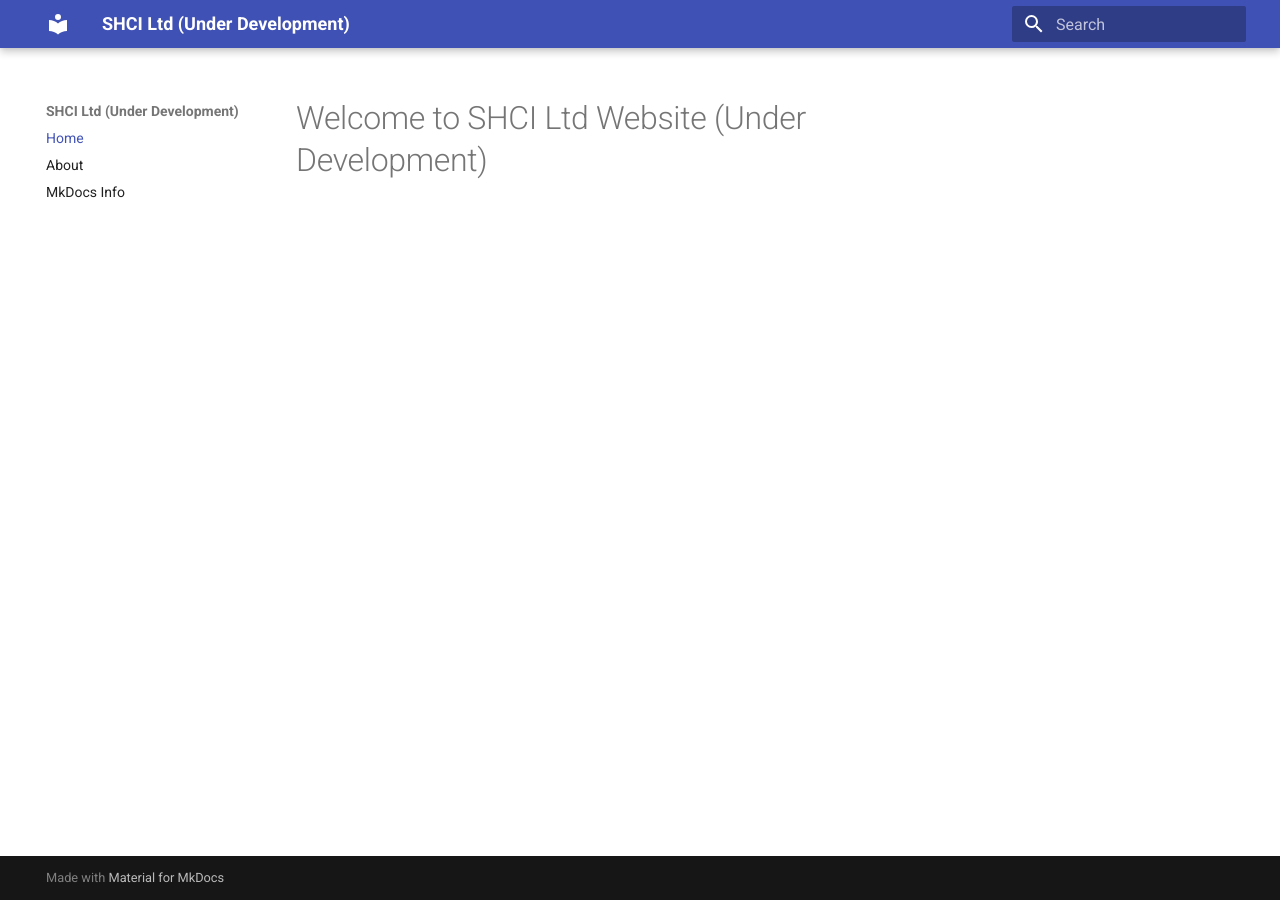
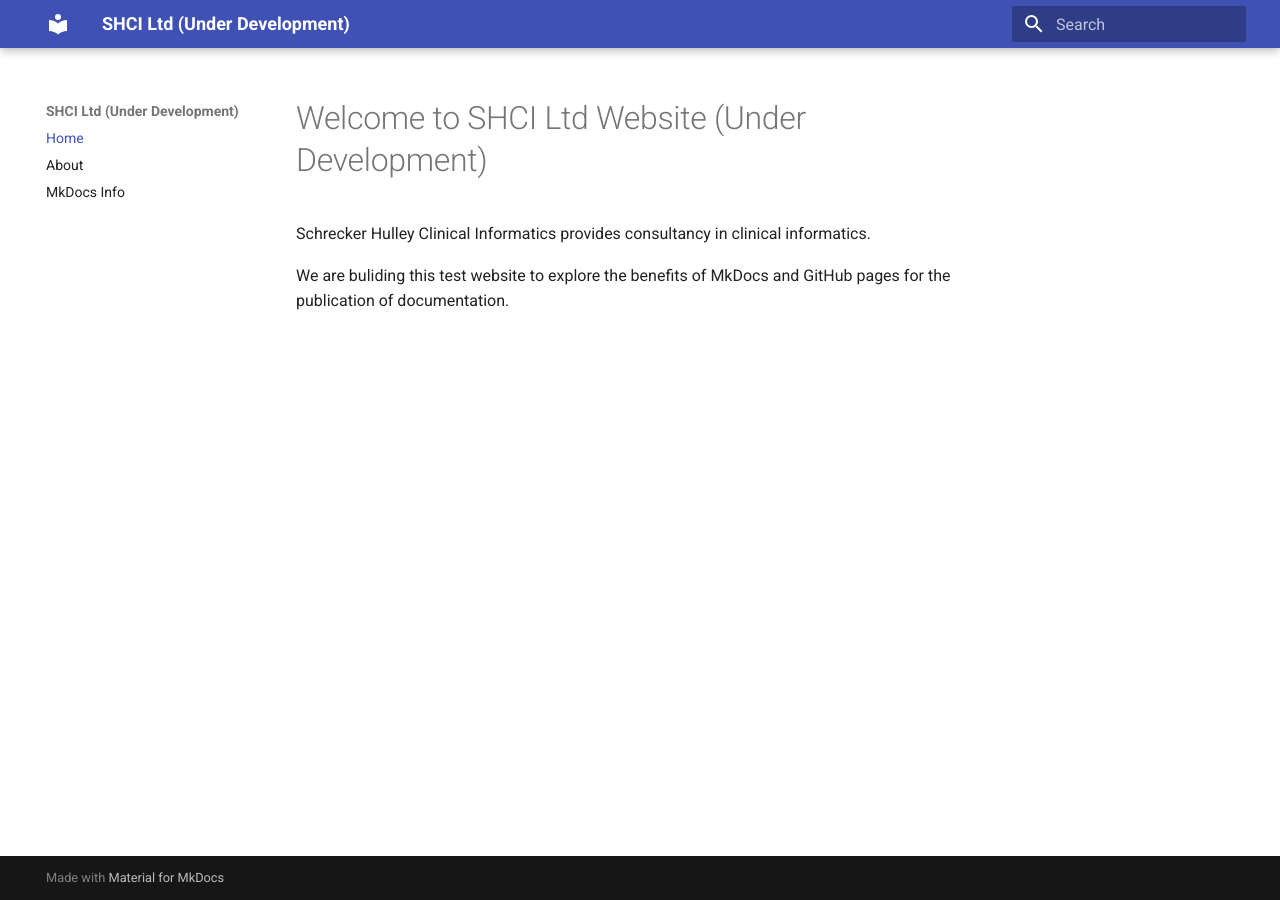
Before and after one commit to shci-ltd/website, an MkDocs documentation site: the page built from docs/index.md, in a window 1280 px wide. Built offline with MkDocs 1.6.1 and Material for MkDocs 9.7.7, drawn with Linux system fonts in a browser that asks for light colours.

Commit message:
Update to index.md

```diff
--- a/docs/index.md
+++ b/docs/index.md
@@ -1 +1,5 @@
 # Welcome to SHCI Ltd Website (Under Development)
+
+Schrecker Hulley Clinical Informatics provides consultancy in clinical informatics.
+
+We are buliding this test website to explore the benefits of MkDocs and GitHub pages for the publication of documentation.
```
